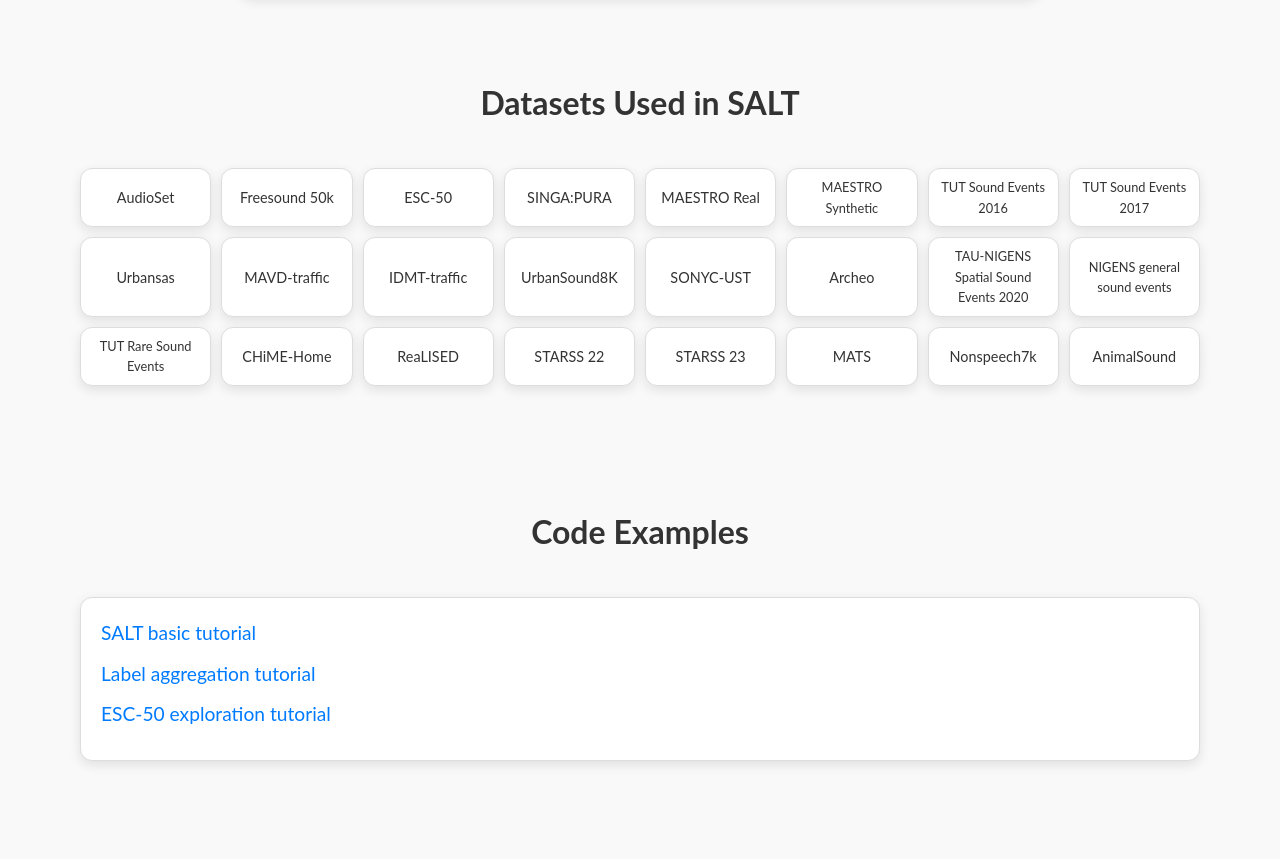
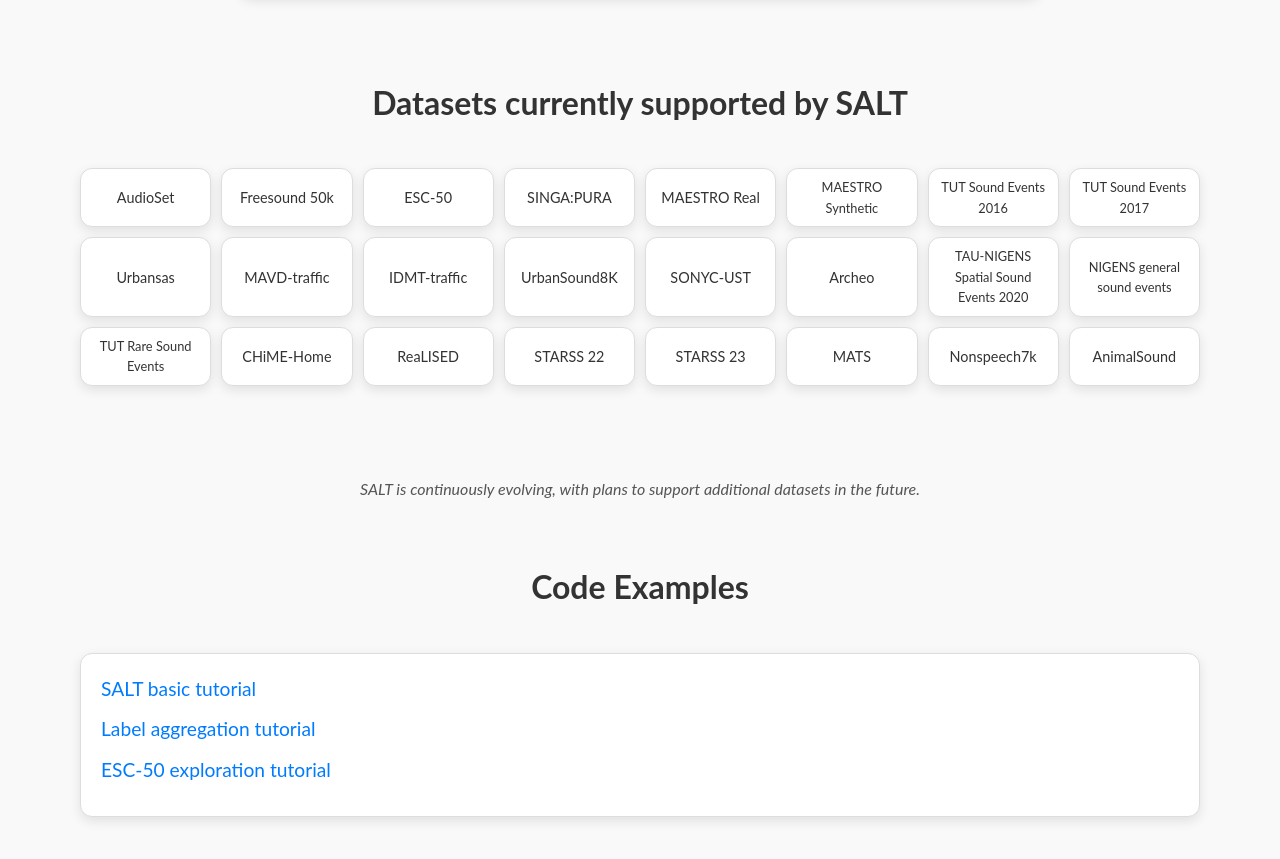
Before and after one commit to tpt-adasp/salt, a plain HTML site: page index.html in a window 1280 px wide. Shown: the part 2102-2961 px from the top of the page. Drawn offline with Linux system fonts and the light colour scheme.

Commit message:
Update index

```diff
--- a/css/styles.css
+++ b/css/styles.css
@@ -281,3 +281,11 @@ body {
   word-break: break-word; /* Break words if necessary */
   font-size: 0.8em; /* Further reduce font size for wrapping */
 }
+
+.note {
+  margin-top: 30px;
+  text-align: center;
+  font-size: 1em;
+  color: #555; /* Adjust color to match your theme */
+  font-style: italic; /* Italicize the note */
+}
--- a/index.html
+++ b/index.html
@@ -2513,7 +2513,7 @@
          </section>
          <section class="section">
             <div class="container">
-               <h2 class="section-title">Datasets Used in SALT</h2>
+               <h2 class="section-title">Datasets currently supported by SALT</h2>
                <div class="dataset-grid">
                   <a href="https://research.google.com/audioset/" class="dataset-item">AudioSet</a>
                   <a href="https://annotator.freesound.org/fsd/release/FSD50K/" class="dataset-item">Freesound 50k</a>
@@ -2542,6 +2542,9 @@
                </div>
             </div>
          </section>
+
+         <!-- Note below the dataset grid -->
+         <p class="note">SALT is continuously evolving, with plans to support additional datasets in the future.</p>
 
          <section class="section">
             <div class="container">
```
